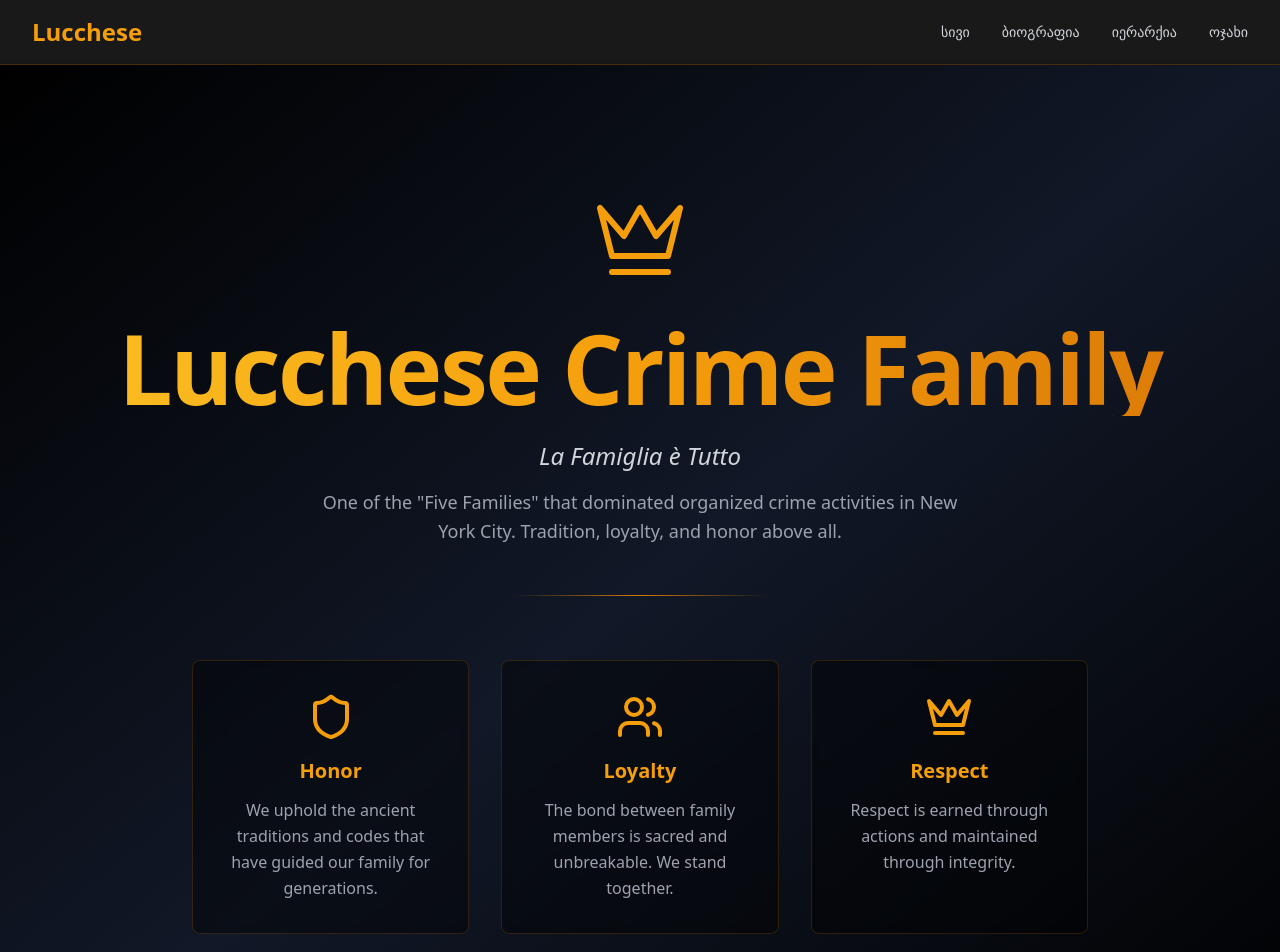
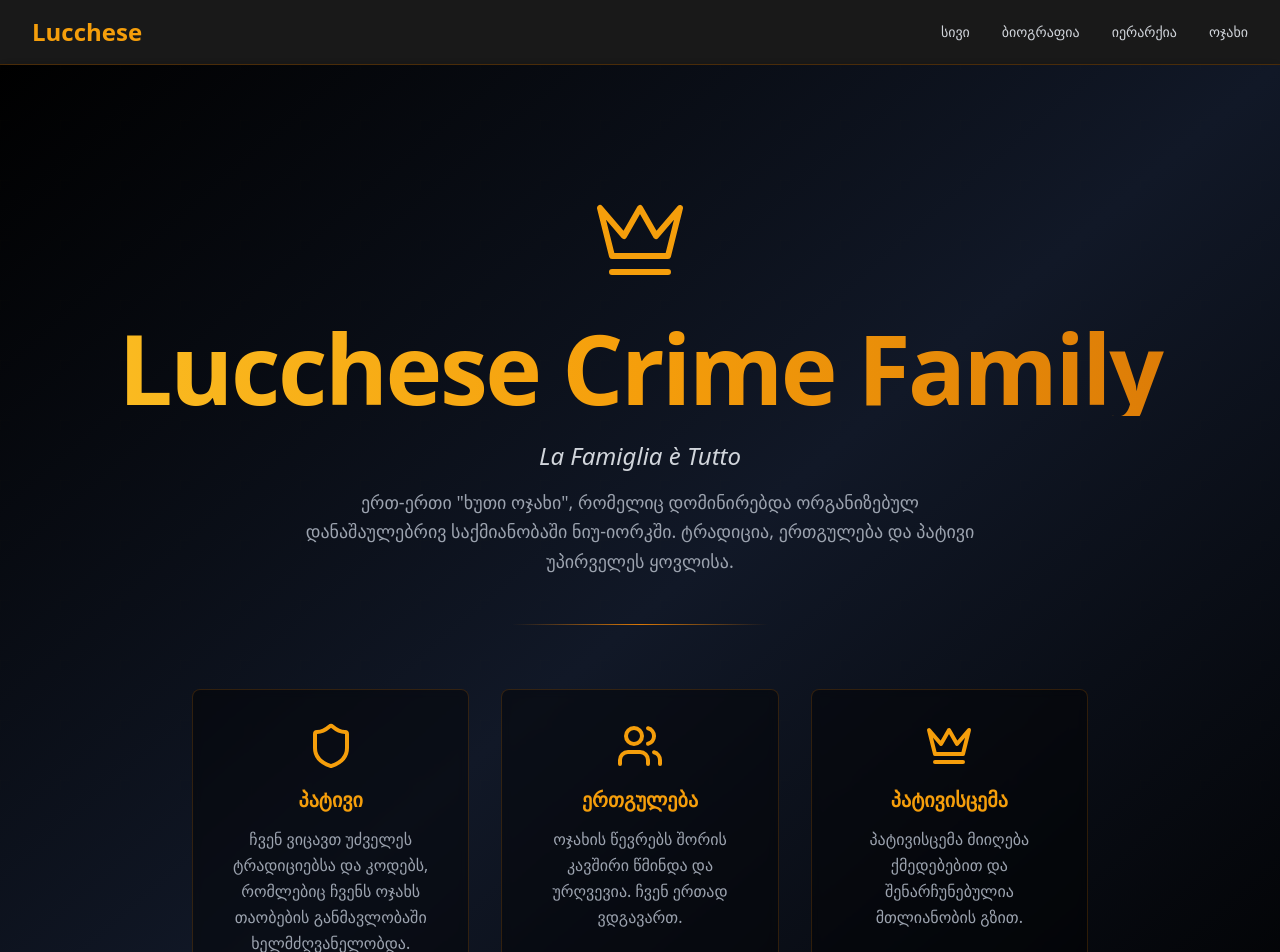
Before and after one commit to chorfla-hash/LuccheseCrimeFamily, a React (Vite) app: page / in a window 1280 px wide. Shown: the top 952 px of the page. Built offline with nearby package versions, Linux system fonts and the light colour scheme.

Commit message:
Update LandingPage.tsx

```diff
--- a/src/pages/LandingPage.tsx
+++ b/src/pages/LandingPage.tsx
@@ -20,8 +20,7 @@
           </p>
 
           <p className="text-lg text-gray-400 mb-12 max-w-2xl mx-auto leading-relaxed">
-            One of the "Five Families" that dominated organized crime activities in New York City.
-            Tradition, loyalty, and honor above all.
+            ერთ-ერთი "ხუთი ოჯახი", რომელიც დომინირებდა ორგანიზებულ დანაშაულებრივ საქმიანობაში ნიუ-იორკში. ტრადიცია, ერთგულება და პატივი უპირველეს ყოვლისა.
           </p>
 
           <div className="h-px w-64 mx-auto bg-gradient-to-r from-transparent via-amber-600 to-transparent mb-16"></div>
@@ -29,25 +28,25 @@
           <div className="grid md:grid-cols-3 gap-8 max-w-4xl mx-auto">
             <div className="bg-black/40 backdrop-blur-sm border border-amber-600/20 rounded-lg p-8 hover:border-amber-600/40 transition-all">
               <Shield className="w-12 h-12 text-amber-500 mx-auto mb-4" />
-              <h3 className="text-xl font-semibold text-amber-500 mb-3">Honor</h3>
+              <h3 className="text-xl font-semibold text-amber-500 mb-3">პატივი</h3>
               <p className="text-gray-400 leading-relaxed">
-                We uphold the ancient traditions and codes that have guided our family for generations.
+                ჩვენ ვიცავთ უძველეს ტრადიციებსა და კოდებს, რომლებიც ჩვენს ოჯახს თაობების განმავლობაში ხელმძღვანელობდა.
               </p>
             </div>
 
             <div className="bg-black/40 backdrop-blur-sm border border-amber-600/20 rounded-lg p-8 hover:border-amber-600/40 transition-all">
               <Users className="w-12 h-12 text-amber-500 mx-auto mb-4" />
-              <h3 className="text-xl font-semibold text-amber-500 mb-3">Loyalty</h3>
+              <h3 className="text-xl font-semibold text-amber-500 mb-3">ერთგულება</h3>
               <p className="text-gray-400 leading-relaxed">
-                The bond between family members is sacred and unbreakable. We stand together.
+                ოჯახის წევრებს შორის კავშირი წმინდა და ურღვევია. ჩვენ ერთად ვდგავართ.
               </p>
             </div>
 
             <div className="bg-black/40 backdrop-blur-sm border border-amber-600/20 rounded-lg p-8 hover:border-amber-600/40 transition-all">
               <Crown className="w-12 h-12 text-amber-500 mx-auto mb-4" />
-              <h3 className="text-xl font-semibold text-amber-500 mb-3">Respect</h3>
+              <h3 className="text-xl font-semibold text-amber-500 mb-3">პატივისცემა</h3>
               <p className="text-gray-400 leading-relaxed">
-                Respect is earned through actions and maintained through integrity.
+                პატივისცემა მიიღება ქმედებებით და შენარჩუნებულია მთლიანობის გზით.
               </p>
             </div>
           </div>
```
